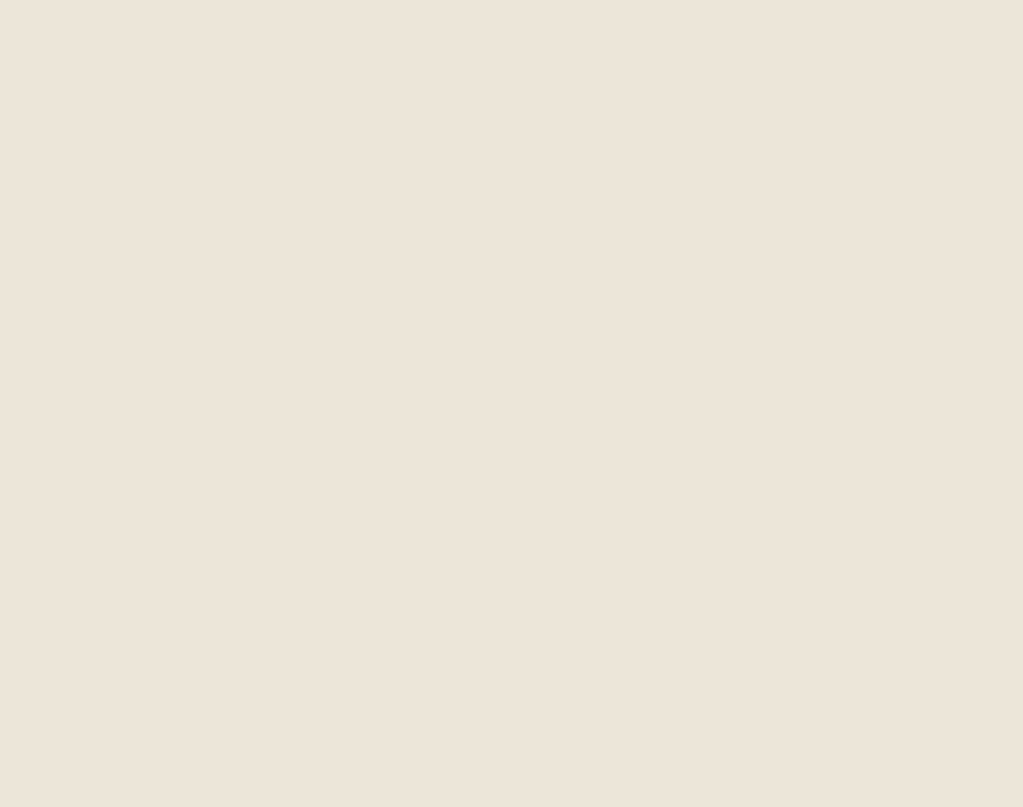
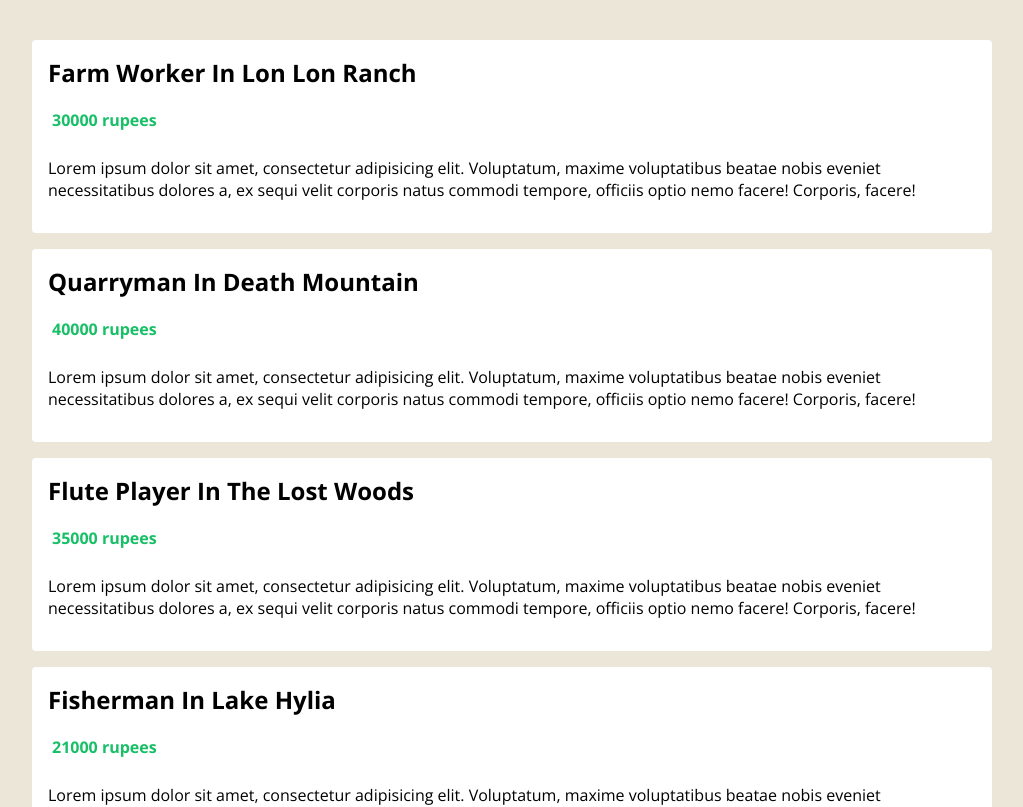
Before and after one commit to dakravchenko/vue3-with-ts, a Vue app in the folder hyrule/: page / in a window 1280 px wide. Shown: the top 807 px of the page, without its empty margins (128-1151 px from the left). Built offline with nearby package versions, Linux system fonts and the light colour scheme.

Commit message:
ts in components and props

```diff
--- a/hyrule/src/App.vue
+++ b/hyrule/src/App.vue
@@ -1,17 +1,17 @@
 <template>
   <div class="app">
-    <p></p>
+    <JobList :jobs="jobs"/>
   </div>
 </template>
 
 <script lang="ts">
 import { defineComponent, reactive, ref, toRefs } from 'vue';
 import Job from './types/Job'
-
+import JobList from './components/JobList.vue'
 
 export default defineComponent({
   name: 'App',
-  components: {},
+  components: {JobList},
   setup(){
     // const state = reactive({
     //   name: 'Link',
--- /dev/null
+++ b/hyrule/src/components/JobList.vue
@@ -0,0 +1,61 @@
+<template>
+    <div class="job-list">
+        <ul>
+            <li v-for="job in jobs" :key="job.id">
+                <h2>{{ job.title }} in {{ job.location }}</h2>
+                <div class="salary">
+                    <p>{{ job.salary }} rupees</p>
+                </div>
+                <div class="description">
+                    <p>Lorem ipsum dolor sit amet, consectetur adipisicing elit. Voluptatum, maxime voluptatibus beatae nobis eveniet necessitatibus dolores a, ex sequi velit corporis natus commodi tempore, officiis optio nemo facere! Corporis, facere!</p>
+                </div>
+            </li>
+        </ul>
+    </div>
+</template>
+
+<script lang="ts">
+import { defineComponent, PropType } from 'vue'
+import Job from '@/types/Job'
+
+export default defineComponent({
+    props: {
+        jobs : {
+            required: true,
+            type: Array as PropType<Job[]>
+        }
+    }
+})
+</script>
+
+<style scoped>
+.job-list {
+    max-width: 960px;
+    margin: 40px auto;
+  }
+  .job-list ul {
+    padding: 0;
+  }
+  .job-list li {
+    list-style-type: none;
+    background: white;
+    padding: 16px;
+    margin: 16px 0;
+    border-radius: 4px;
+  }
+  .job-list h2 {
+    margin: 0 0 10px;
+    text-transform: capitalize;
+  }
+  .salary {
+    display: flex;
+  }
+  .salary img {
+    width: 30px;
+  }
+  .salary p {
+    color: #17bf66;
+    font-weight: bold;
+    margin: 10px 4px;
+  }
+</style>
```
